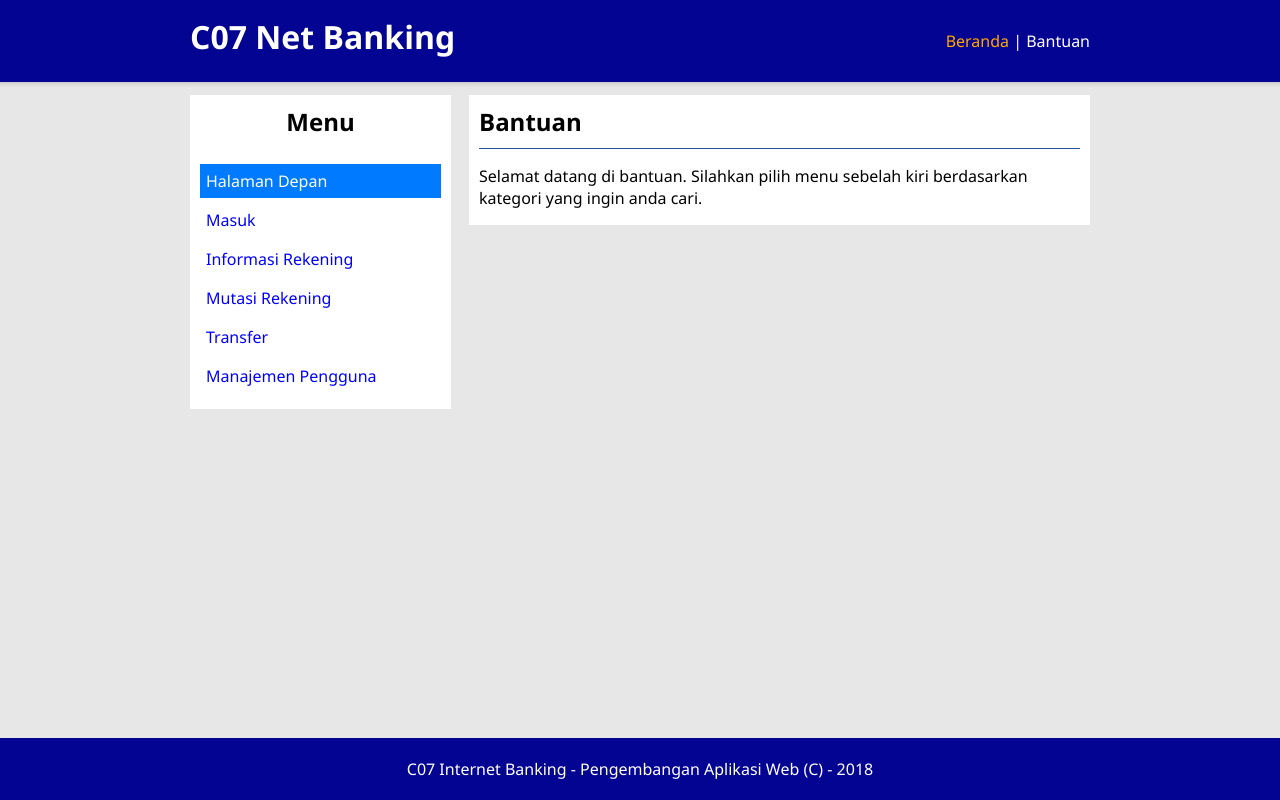
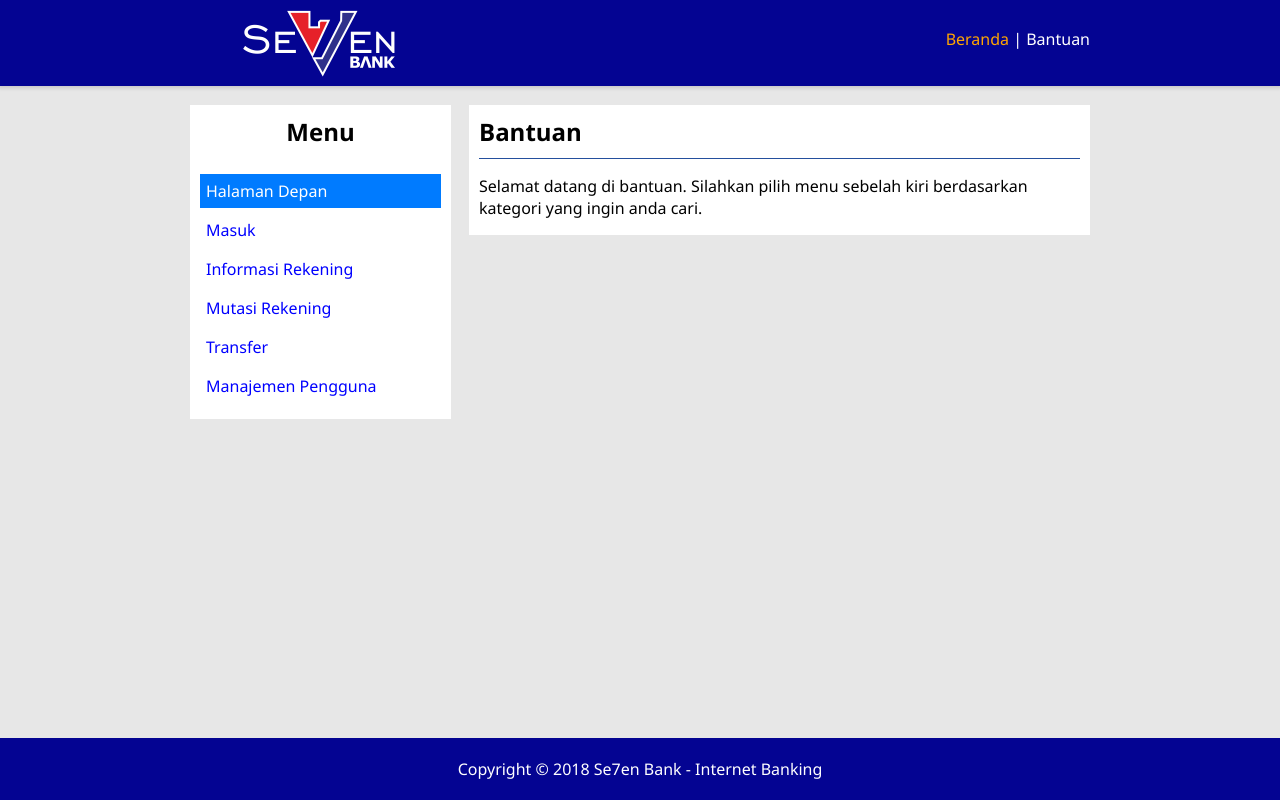
Before and after one commit to amirsayonara/tugas-akhir-pengembangan-aplikasi-web, a PHP site: page /help in a window 1280 px wide. Run offline with PHP 8.4, Linux system fonts and the light colour scheme.

Commit message:
penerapan gambar icon dan lain-lain dan perubahan sedikit layout

```diff
--- a/css/style.css
+++ b/css/style.css
@@ -18,11 +18,15 @@ body {
 }
 
 header {
-    padding: 15px 0;
     position: fixed;
     top: 0;
     width: 100%;
     box-shadow: rgba(0, 0, 0, 0.14) 0px 0px 4px 2px;
+}
+
+h1 img {
+    margin-top: 10px;
+    margin-left: 53px;
 }
 
 footer {
@@ -33,7 +37,7 @@ footer {
 
 .konten-utama {
     padding: 5px 0;
-    margin-top: 90px;
+    margin-top: 100px;
     margin-bottom: 70px;
     overflow: hidden;
 }
@@ -63,6 +67,7 @@ header h1 {
 
 header nav {
     float: right!important;
+    margin-top: 13px;
 }
 
 h2 {
@@ -266,3 +271,7 @@ tr, td, th, table {
   font-size: 0;
   animation: 30s slide infinite;
 }
+
+.c1 {
+    font-size: 13px;
+}
--- a/help.php
+++ b/help.php
@@ -10,12 +10,13 @@
     <meta name="viewport" content="width=device-width, initial-scale=1.0">
     <meta http-equiv="X-UA-Compatible" content="ie=edge">
     <link rel="stylesheet" href="css/style.css">
-    <title>C07 Internet Banking - Bantuan</title>
+    <link rel="icon" href="images/favicon.png">
+    <title>Se7en Bank - Internet Banking - Bantuan</title>
 </head>
 <body>
     <header>
         <div class="konten">
-            <h1>C07 Net Banking</h1>
+            <h1><img src="images/logo.png" alt="logo"></h1>
             <nav>
                 <ul>
                     <li><a href="home">Beranda</a> |</li>
@@ -188,7 +189,7 @@
     <footer>
         <div class="konten">
             <div class="artikel">
-                <p>C07 Internet Banking - Pengembangan Aplikasi Web (C) - 2018</p>
+                <p>Copyright &copy; 2018 Se7en Bank - Internet Banking</p>
             </div>
         </div>
     </footer>
```
Also changed, not shown: home.php (+4 -3 lines), index.php (+5 -4 lines), rek-info.php (+4 -3 lines), rek-mutation.php (+4 -3 lines), transfer.php (+4 -3 lines), user-management.php (+4 -3 lines).
